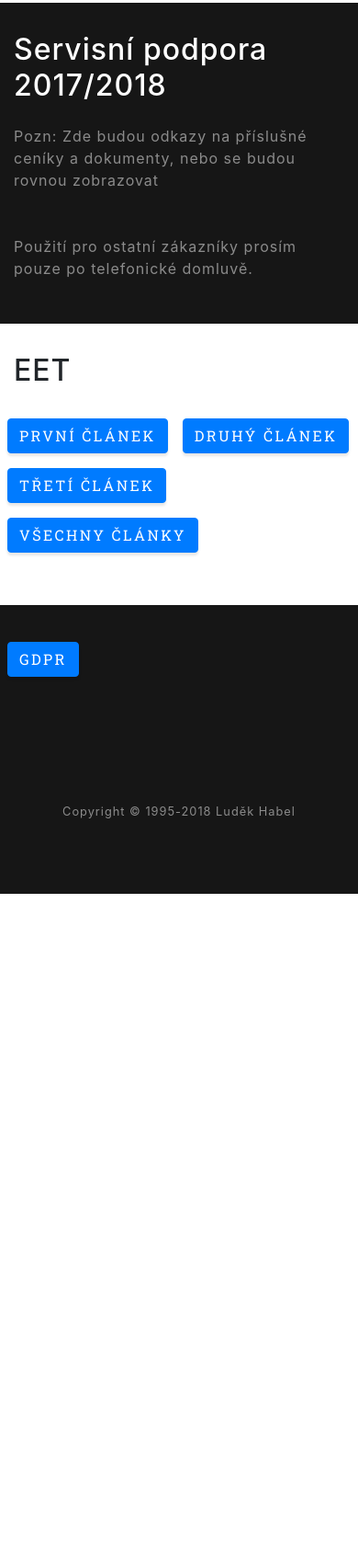
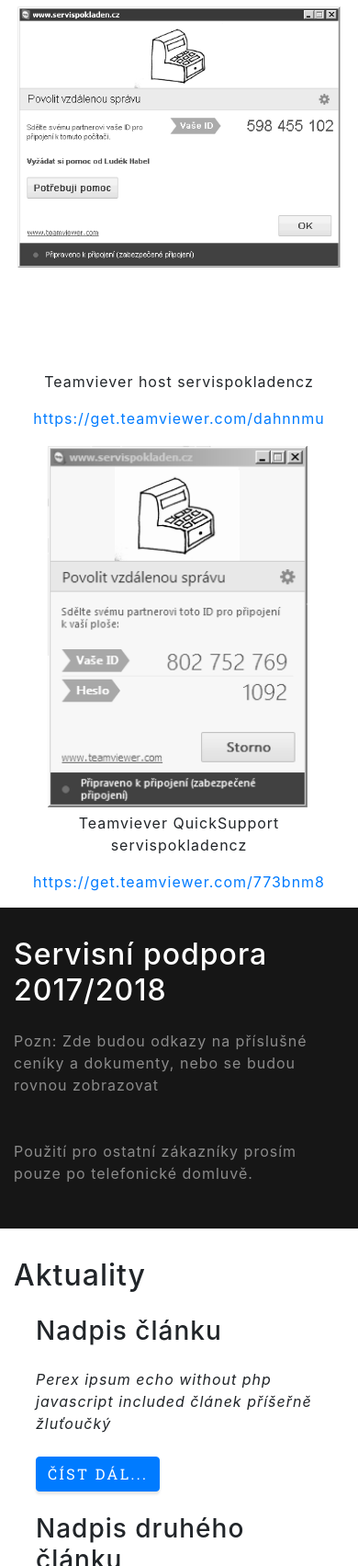
Before and after one commit to symeonreichenberg/servispokladen, a website with bundled scripts: page public_html/index.html in a window 390 px wide. Shown: the part 4964-6667 px from the top of the page at 92% size. Before the commit the page ends 5936 px from the top, so only its background shows below. Built offline with nearby package versions, Linux system fonts and the light colour scheme.

Commit message:
Nový header image, EET předěláno na aktuality, dodány náhledy do vzdáleného přístupu.

```diff
--- a/public_html/css/style.css
+++ b/public_html/css/style.css
@@ -234,7 +234,26 @@
   padding: 3rem;
   font-size: 90%;
 }
-
+.vzdaleny_pristup_1, .vzdaleny_pristup_2 {
+    background-size: contain;
+    background-repeat: no-repeat;
+    background-position: top center;
+    height: 400px;
+    max-width: 500px;
+    margin: auto;
+}
+.vzdaleny_pristup_1 {
+    background-image: url('../img/vzdaleny_pristup_1_bw.png');
+    }
+.vzdaleny_pristup_1:hover {
+    background-image: url('../img/vzdaleny_pristup_1.png');
+    }
+.vzdaleny_pristup_2 {
+    background-image: url('../img/vzdaleny_pristup_2_bw.png');
+    }
+.vzdaleny_pristup_2:hover {
+    background-image: url('../img/vzdaleny_pristup_2.png');
+    }
 @media (min-width: 992px) {
   .projects-section .project-text {
     padding: 5rem;
--- a/public_html/index.html
+++ b/public_html/index.html
@@ -43,7 +43,7 @@
               <a class="nav-link js-scroll-trigger" href="#servisni_podpora">Servisní podpora</a>
             </li>
 			<li class="nav-item">
-              <a class="nav-link js-scroll-trigger" href="#eet">EET</a>
+              <a class="nav-link js-scroll-trigger" href="#aktuality">Aktuality</a>
             </li>
 			<li class="nav-item">
               <a class="nav-link js-scroll-trigger" href="#gdpr">GDPR</a>
@@ -95,7 +95,7 @@
         <!-- kontakt 1 -->
         <div class="row justify-content-center no-gutters mb-5 mb-lg-0">
           <div class="col-lg-6">
-            <a href="https://en.mapy.cz/s/35bD5" class="mapa" target="_blank">
+            <a href="https://www.mapy.cz/s/35bD5" class="mapa" target="_blank">
 				<img class="img-fluid" src="img/demo-image-01.jpg" alt="">
 			</a>
           </div>
@@ -198,6 +198,14 @@
                     <p class="mx-auto">Vzdálená podpora - pro zákazníky s předplacenou službou vzdáleného servisu</p>
                     <p class="mx-auto">Použití pro ostatní zákazníky prosím pouze to telefonické domluvě</p>
                 </div>
+                <div class="col-lg-8 mx-auto w-100 text-center">
+                    <div class="vzdaleny_pristup_1"></div>
+                    <p class="mx-auto text-center">Teamviever host servispokladencz</p>
+                    <p class="mx-auto text-center"><a href="https://get.teamviewer.com/dahnnmu" target="_blank">https://get.teamviewer.com/dahnnmu</a></p>
+                    <div class="vzdaleny_pristup_2"></div>
+                    <p class="mx-auto text-center">Teamviever QuickSupport servispokladencz</p>
+                    <p class="mx-auto text-center"><a href="https://get.teamviewer.com/773bnm8" target="_blank">https://get.teamviewer.com/773bnm8</a></p>
+                </div>
             </div>
         </div>
     </section>
@@ -216,45 +224,45 @@
     </section>
 
 	<!-- EET -->
-    <section id="eet" class="about-section-white text-left">
+    <section id="aktuality" class="about-section-white text-left">
         <div class="container">
             <div class="row">
                 <div class="col-lg-8 mx-auto">
-            <h2 class="mb-4 mx-auto">EET</h2>
-            <div class="row">
-				<button class="btn btn-primary m-2" type="button" data-toggle="collapse" data-target="#multiCollapseExample1" aria-expanded="false" aria-controls="multiCollapseExample1">První článek</button>
-				<button class="btn btn-primary m-2" type="button" data-toggle="collapse" data-target="#multiCollapseExample2" aria-expanded="false" aria-controls="multiCollapseExample2">Druhý článek</button>
-				<button class="btn btn-primary m-2" type="button" data-toggle="collapse" data-target="#multiCollapseExample3" aria-expanded="false" aria-controls="multiCollapseExample3">Třetí článek</button>
-				<button class="btn btn-primary m-2" type="button" data-toggle="collapse" data-target=".multi-collapse" aria-expanded="false" aria-controls="multiCollapseExample1 multiCollapseExample2 multiCollapseExample3">Všechny články</button>
+                    <h2 class="mb-4 mx-auto">Aktuality</h2>
+                    <div class="row mx-4">
+                        <h3 class="mb-4">Nadpis článku</h3>
+                        <p class="mb-4 font-italic">Perex ipsum echo without php javascript included článek příšeřně žluťoučký</p>
+                        <div class="collapse" id="toogle_clanek1">
+                            <p class="mb-4">Anim pariatur cliche reprehenderit, enim eiusmod high life accusamus terry richardson ad squid. Nihil anim keffiyeh helvetica, craft beer labore wes anderson cred nesciunt sapiente ea proident.</p>
+                            <p class="mb-4">Anim pariatur cliche reprehenderit, enim eiusmod. Nihil anim keffiyeh helvetica, craft beer labore wes anderson cred nesciunthigh life accusamus terry richardson ad squid. Nihil anim keffiyeh helvetica, craft beer labore wes anderson cred nesciunt sapiente ea proident.</p>
+                            <p class="mb-4">Labore wes anderson cred nesciunt sapiente ea proident. Anim pariatur cliche reprehenderit, enim eiusmod high life accusamus terry richardson ad squid. Nihil anim keffiyeh helvetica, craft beer labore wes anderson cred nesciunt sapiente ea proident.</p>
                         </div>
-			<div class="row mb-5">
-			  <div class="col">
-				<div class="collapse multi-collapse" id="multiCollapseExample1">
-				  <div class="card card-body">
-					Anim pariatur cliche reprehenderit, enim eiusmod high life accusamus terry richardson ad squid. Nihil anim keffiyeh helvetica, craft beer labore wes anderson cred nesciunt sapiente ea proident.
+                        <button class="btn btn-primary mb-4" type="button" data-toggle="collapse" data-target="#toogle_clanek1" aria-expanded="false" aria-controls="toogle_clanek1">číst dál...</button>
                     </div>
+                    <div class="row mx-4">
+                        <h3 class="mb-4">Nadpis druhého článku</h3>
+                        <p class="mb-4 font-italic">Perex ipsum echo without php javascript included článek příšeřně žluťoučký</p>
+                        <div class="collapse" id="toogle_clanek2">
+                            <p class="mb-4">Anim pariatur cliche reprehenderit, enim eiusmod high life accusamus terry richardson ad squid. Nihil anim keffiyeh helvetica, craft beer labore wes anderson cred nesciunt sapiente ea proident.</p>
+                            <p class="mb-4">Anim pariatur cliche reprehenderit, enim eiusmod. Nihil anim keffiyeh helvetica, craft beer labore wes anderson cred nesciunthigh life accusamus terry richardson ad squid. Nihil anim keffiyeh helvetica, craft beer labore wes anderson cred nesciunt sapiente ea proident.</p>
+                            <p class="mb-4">Labore wes anderson cred nesciunt sapiente ea proident. Anim pariatur cliche reprehenderit, enim eiusmod high life accusamus terry richardson ad squid. Nihil anim keffiyeh helvetica, craft beer labore wes anderson cred nesciunt sapiente ea proident.</p>
                         </div>
+                        <button class="btn btn-primary mb-4" type="button" data-toggle="collapse" data-target="#toogle_clanek2" aria-expanded="false" aria-controls="toogle_clanek2">číst dál...</button>
                     </div>
-			  <div class="col">
-				<div class="collapse multi-collapse" id="multiCollapseExample2">
-				  <div class="card card-body">
-					Anim pariatur cliche reprehenderit, enim eiusmod high life accusamus terry richardson ad squid. Nihil anim keffiyeh helvetica, craft beer labore wes anderson cred nesciunt sapiente ea proident.
+                    <div class="row mx-4">
+                        <h3 class="mb-4">Nadpis třetího článku</h3>
+                        <p class="mb-4 font-italic">Perex ipsum echo without php javascript included článek příšeřně žluťoučký</p>
+                        <div class="collapse" id="toogle_clanek3">
+                            <p class="mb-4">Anim pariatur cliche reprehenderit, enim eiusmod high life accusamus terry richardson ad squid. Nihil anim keffiyeh helvetica, craft beer labore wes anderson cred nesciunt sapiente ea proident.</p>
+                            <p class="mb-4">Anim pariatur cliche reprehenderit, enim eiusmod. Nihil anim keffiyeh helvetica, craft beer labore wes anderson cred nesciunthigh life accusamus terry richardson ad squid. Nihil anim keffiyeh helvetica, craft beer labore wes anderson cred nesciunt sapiente ea proident.</p>
+                            <p class="mb-4">Labore wes anderson cred nesciunt sapiente ea proident. Anim pariatur cliche reprehenderit, enim eiusmod high life accusamus terry richardson ad squid. Nihil anim keffiyeh helvetica, craft beer labore wes anderson cred nesciunt sapiente ea proident.</p>
                         </div>
-				</div>
-			  </div>
-			  <div class="col">
-				<div class="collapse multi-collapse" id="multiCollapseExample3">
-				  <div class="card card-body">
-					Anim pariatur cliche reprehenderit, enim eiusmod high life accusamus terry richardson ad squid. Nihil anim keffiyeh helvetica, craft beer labore wes anderson cred nesciunt sapiente ea proident.
-				  </div>
-				</div>
-			  </div>
+                        <button class="btn btn-primary mb-4" type="button" data-toggle="collapse" data-target="#toogle_clanek3" aria-expanded="false" aria-controls="toogle_clanek3">číst dál...</button>
                     </div>
                 </div>
             </div>
         </div>
     </section>
-
 <!-- Servisní podpora 2017/2018 -->
     <section id="gdpr" class="about-section text-left">
       <div class="container">
```
Also changed, not shown: public_html/img/bg-masthead-1200.jpg, public_html/img/bg-masthead-2000.jpg, public_html/img/bg-masthead-900.jpg, public_html/img/bg-masthead.jpg, public_html/img/vzdaleny_pristup_1.png (added), public_html/img/vzdaleny_pristup_1_bw.png (added), public_html/img/vzdaleny_pristup_2.png (added), public_html/img/vzdaleny_pristup_2_bw.png (added). Lines whose indentation alone changed are shown as unchanged.
